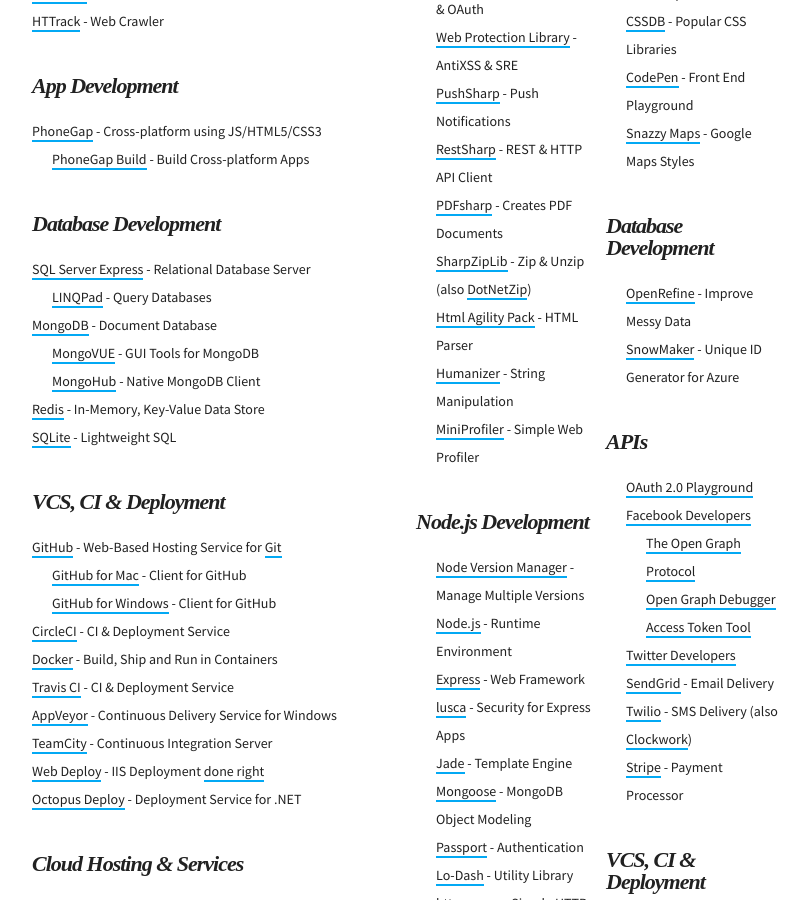
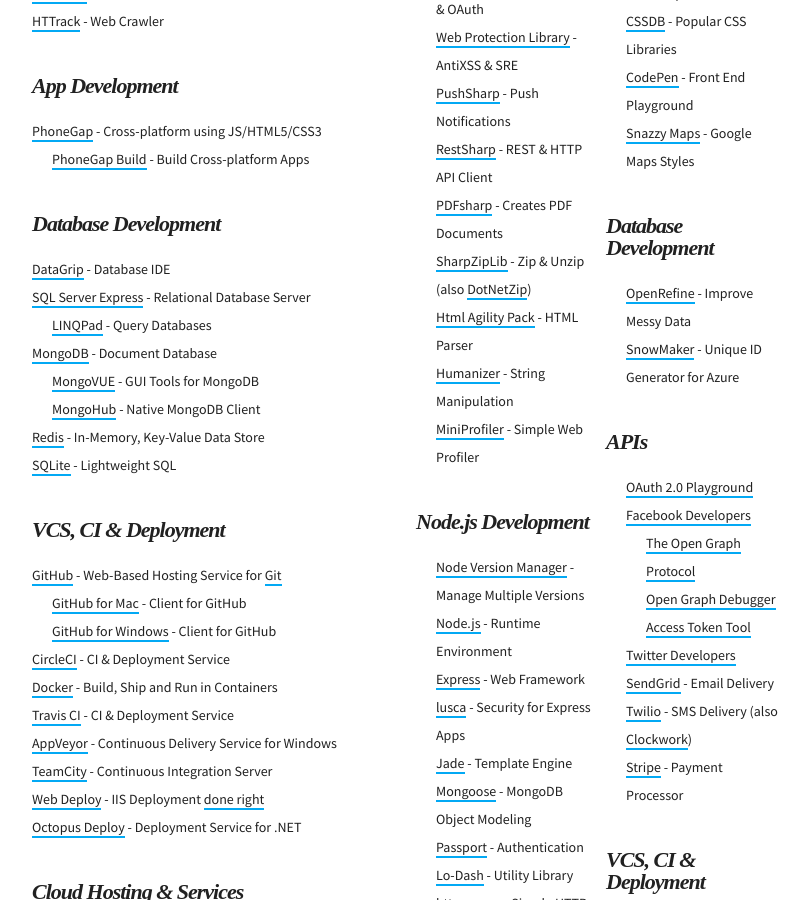
Before and after one commit to martinbuberl/martinbuberl.github.io, a Jekyll site: the page built from resources.md, in a window 1280 px wide and 900 px high, scrolled down 1682 px. Shown: the whole window, without its empty margins (233-1041 px from the left). Built offline with Jekyll 4.4.1, drawn with Linux system fonts in a browser that asks for light colours; nearby versions of some CDN libraries; some web fonts are replaced.

Commit message:
Added DataGrip

```diff
--- a/resources.md
+++ b/resources.md
@@ -97,6 +97,7 @@ Here are my bookmarks of software and services, the essentials if you will, for
   <div class="wrapper">
     <h3 id="software-services-database-development" class="has-permalink">Database Development<a class="permalink" title="Permalink" href="#software-services-database-development">#</a></h3>
     <ul>
+      <li><a target="_blank" href="https://www.jetbrains.com/datagrip/">DataGrip</a> - Database IDE</li>
       <li class="win"><a target="_blank" href="https://www.microsoft.com/en-us/server-cloud/products/sql-server-editions/sql-server-express.aspx">SQL Server Express</a> - Relational Database Server
         <ul>
           <li><a target="_blank" href="http://www.linqpad.net/">LINQPad</a> - Query Databases</li>
```
